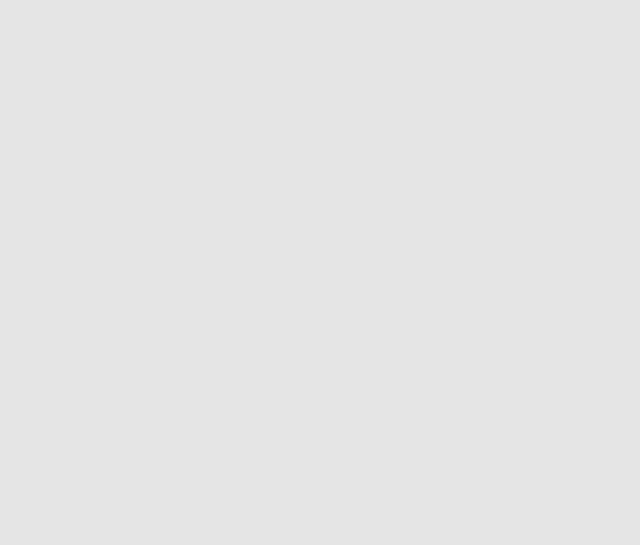
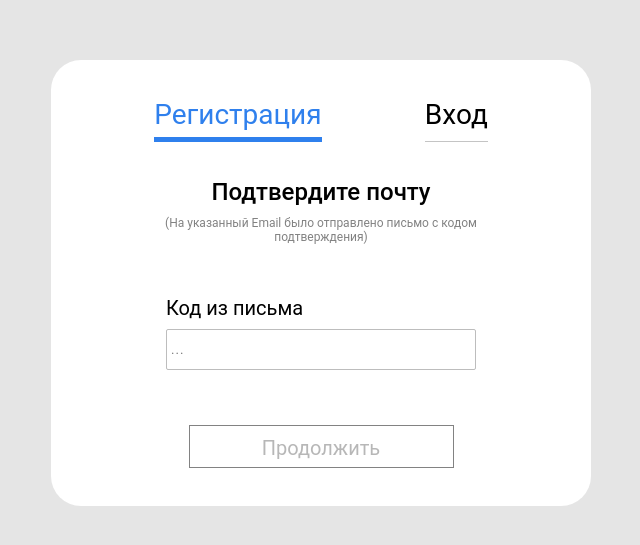
Before and after one commit to feartheangel/PROJECT_RAZDELISDRUGIM, a React (Create React App) app: page /registration-email-verification in a window 1280 px wide. Shown: the part 203-748 px from the top of the page, without its empty margins (319-959 px from the left). Built offline with nearby package versions, Linux system fonts and the light colour scheme.

Commit message:
Email submittion added

```diff
--- a/src/App.js
+++ b/src/App.js
@@ -5,6 +5,7 @@ import RegistrationModuleIndividual from './components/RegistrationModuleIndivid
 import RegistrationModuleEntity from './components/RegistrationModuleEntity';
 import LoginModule from './components/LoginModule';
 import Home from './pages/Home';
+import EmailSubmittionModule from './components/EmailSubmittionModule';
 
 function App() {
   return (
@@ -14,6 +15,7 @@ function App() {
         <Route path="/registration" component={RegistrationModuleBasic} exact />
         <Route path="/registration-individual" component={RegistrationModuleIndividual} exact />
         <Route path="/registration-entity" component={RegistrationModuleEntity} exact />
+        <Route path="/registration-email-verification" component={EmailSubmittionModule} exact />
         <Route path="/login" component={LoginModule} exact />
       </div>
     </div>
--- /dev/null
+++ b/src/components/EmailSubmittionModule.jsx
@@ -0,0 +1,90 @@
+import React from 'react';
+import { Link, Redirect } from 'react-router-dom';
+import axios from 'axios';
+
+const EmailSubmittionModule = () => {
+  //состояния для валидации, хранения данных из полей
+  const [code, setCode] = React.useState('');
+  const [codeDirty, setCodeDirty] = React.useState(false);
+  const [codeError, setCodeError] = React.useState('Поле не может быть пустым');
+  const [formValid, setFormValid] = React.useState(false);
+
+  //проверка валидности полей
+  React.useEffect(() => {
+    if (codeError) {
+      setFormValid(false);
+    } else {
+      setFormValid(true);
+    }
+  }, [codeError]);
+
+  //обработчики полей
+  const codeHandler = (e) => {
+    setCodeDirty(true);
+    setCode(e.target.value);
+    if (e.target.value.length === 0) {
+      setCodeError('Поле не может быть пустым');
+    } else {
+      setCodeError('');
+    }
+  };
+
+  //обработчик клика по кнопке регистрации
+  const onClickSubmit = () => {};
+  return (
+    <div className="reg-content">
+      <div className="reg-form-wrapper-email-verification">
+        <div className="reg-form-email-verification">
+          <ul className="reg-form-action-type-list">
+            <Link tag="li" to="/registration">
+              <li href="#" className="reg-form-action-type-link reg-form-action-type-link__active">
+                Регистрация
+              </li>
+            </Link>
+            <li href="#" className="reg-form-action-type-link">
+              Вход
+            </li>
+          </ul>
+          <div className="log-form-text-label-p-email__upper">
+            <p>Подтвердите почту</p>
+          </div>
+          <div className="reg-form-annotation-wrapper">
+            <div className="reg-form-annotation__email">
+              <p>(На указанный Email было отправлено письмо с кодом подтверждения)</p>
+            </div>
+          </div>
+          <div className="reg-form-input-area">
+            <form>
+              <label htmlFor="login" className="log-form-text-label-l">
+                Код из письма
+              </label>
+              <input
+                name="code"
+                id="code"
+                type="text"
+                placeholder="..."
+                className="reg-form-contact-input"
+                value={code}
+                onChange={(e) => {
+                  codeHandler(e);
+                }}
+              />
+              {codeDirty && codeError && (
+                <label className="reg-form-text-label-l__alert">{codeError}</label>
+              )}
+              <input
+                onClick={onClickSubmit}
+                type="button"
+                value="Продолжить"
+                className="reg-form-submit-button"
+                disabled={!formValid}
+              />
+            </form>
+          </div>
+        </div>
+      </div>
+    </div>
+  );
+};
+
+export default EmailSubmittionModule;
--- a/src/components/RegistrationModuleEntity.jsx
+++ b/src/components/RegistrationModuleEntity.jsx
@@ -60,33 +60,10 @@ const RegistrationModuleEntity = () => {
     password2: passwordSubmit,
   };
 
-  const data_register_profile = {
-    first_name: name,
-    last_name: surname,
-    company_name: companyName,
-    referral_code: promo,
-    status: regType,
-    email: email,
-    phone: number,
-    unp_inn_company: unpUnnCompany,
-    bank_account: iban,
-    bank_code: bic,
-  };
-
   const options_register = {
     method: 'POST',
     headers: { 'Content-Type': 'application/json' },
     data: data_register,
-    url: 'http://host140620211735.of.by/api/jwt/register/',
-  };
-
-  const options_register_profile = {
-    method: 'POST',
-    headers: {
-      'Content-Type': 'application/json',
-      Authorization: `Bearer `,
-    },
-    data: data_register_profile,
     url: 'http://host140620211735.of.by/api/jwt/register/',
   };
 
--- a/src/css/index.css
+++ b/src/css/index.css
@@ -341,3 +341,38 @@ body {
   cursor: pointer;
   transform: scale(1.2);
 }
+
+.reg-form-email-verification {
+  display: flex;
+  flex-direction: column;
+  width: 540px;
+  height: 446px;
+  left: 450px;
+  top: 155px;
+  background: #ffffff;
+  border-radius: 30px;
+}
+
+.reg-form-wrapper-email-verification {
+  margin-top: 263px;
+  display: flex;
+  flex-direction: space-between;
+}
+
+.log-form-text-label-p-email__upper {
+  display: flex;
+  justify-content: center;
+  font-size: 24px;
+  margin-top: 36px;
+  font-weight: 500;
+}
+
+.reg-form-annotation__email {
+  margin-top: 10px;
+  width: 320px;
+  height: 45px;
+  font-size: 14px;
+  color: hsl(0, 0%, 51%);
+  text-align: center;
+  font-size: 12px;
+}
```
